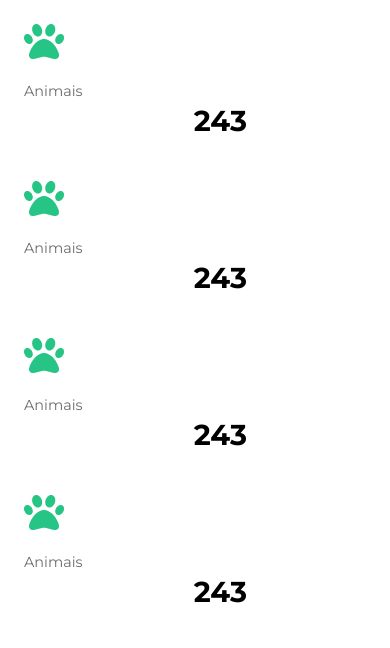
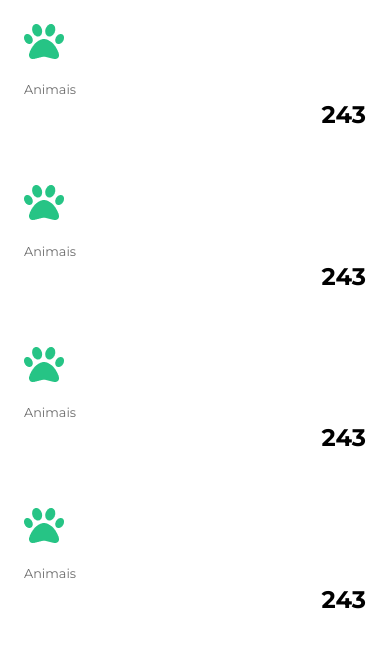
Before and after one commit to BlueTeam-2challenge/2challenge-front, a React (Vite) app: page / in a window 390 px wide. Shown: the top 648 px of the page. Built offline with nearby package versions, Linux system fonts and the light colour scheme.

Commit message:
feat (card component) adding responsiveness to the component

```diff
--- a/src/pages/dashboard/components/CardPage.css
+++ b/src/pages/dashboard/components/CardPage.css
@@ -1,4 +1,3 @@
-
 .card {
     padding: 1rem;
 }
@@ -29,3 +28,33 @@
     text-align: end;
     margin-top: 0;
 }
+
+@media (max-width: 767px) {
+    .mb-2 {
+        width: 100%;
+        height: auto;
+    }
+
+    .card-title {
+        font-size: 0.8rem;
+    }
+
+    .card-quantity {
+        font-size: 1.5rem;
+    }
+}
+
+@media (min-width: 768px) {
+    .mb-2 {
+        width: 15.94rem;
+        height: 9.81rem;
+    }
+
+    .card-title {
+        font-size: 0.9rem;
+    }
+
+    .card-quantity {
+        font-size: 1.8rem;
+    }
+}
```
